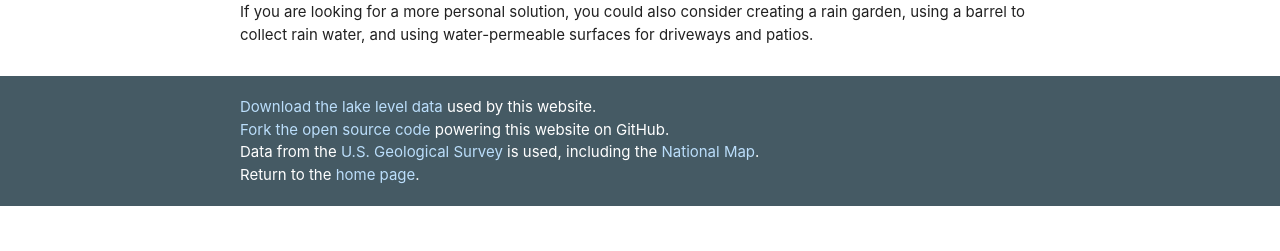
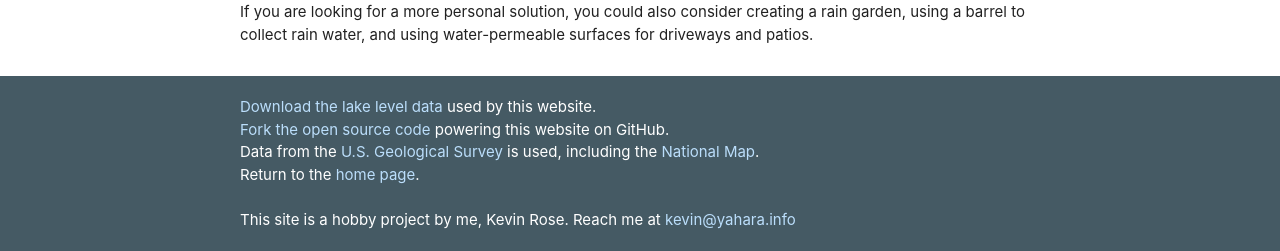
Before and after one commit to kbrose/yahara-info, a Flask app: template templates/main.html in a window 1280 px wide. Shown: the part 2935-3186 px from the top of the page. Before the commit the page ends 3141 px from the top, so only its background shows below. Run offline with Flask 2, Linux system fonts and the light colour scheme; the template is opened without the code that fills it, so the values that code supplies are empty; parts of the project's set-up code (start-up, migrations or seed data) failed here and were passed over.

Commit message:
Add contact info and my name.

```diff
--- a/templates/base.html
+++ b/templates/base.html
@@ -69,6 +69,9 @@
         Data from the <a href="https://waterservices.usgs.gov" class="blue-text text-lighten-4">U.S. Geological Survey</a> is used, including the <a href="https://viewer.nationalmap.gov/advanced-viewer/" class="blue-text text-lighten-4">National Map</a>.
         <br>
         Return to the <a href="/" class="blue-text text-lighten-4">home page</a>.
+        <br>
+        <br>
+        This site is a hobby project by me, Kevin Rose. Reach me at <a href="mailto:kevin@yahara.info" class="blue-text text-lighten-4">kevin@yahara.info</a>
     </div>
 </footer>
 </html>
```
